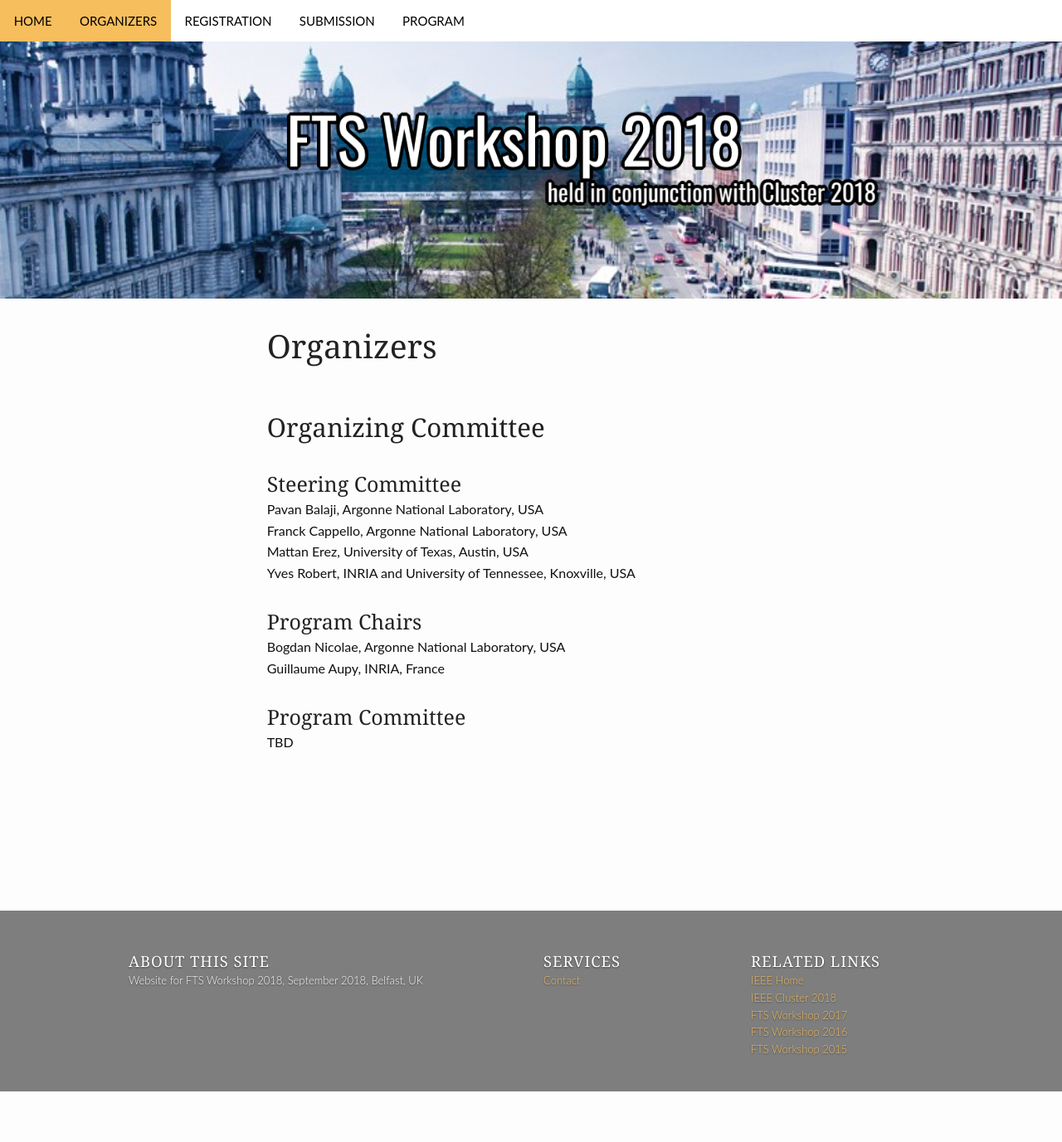
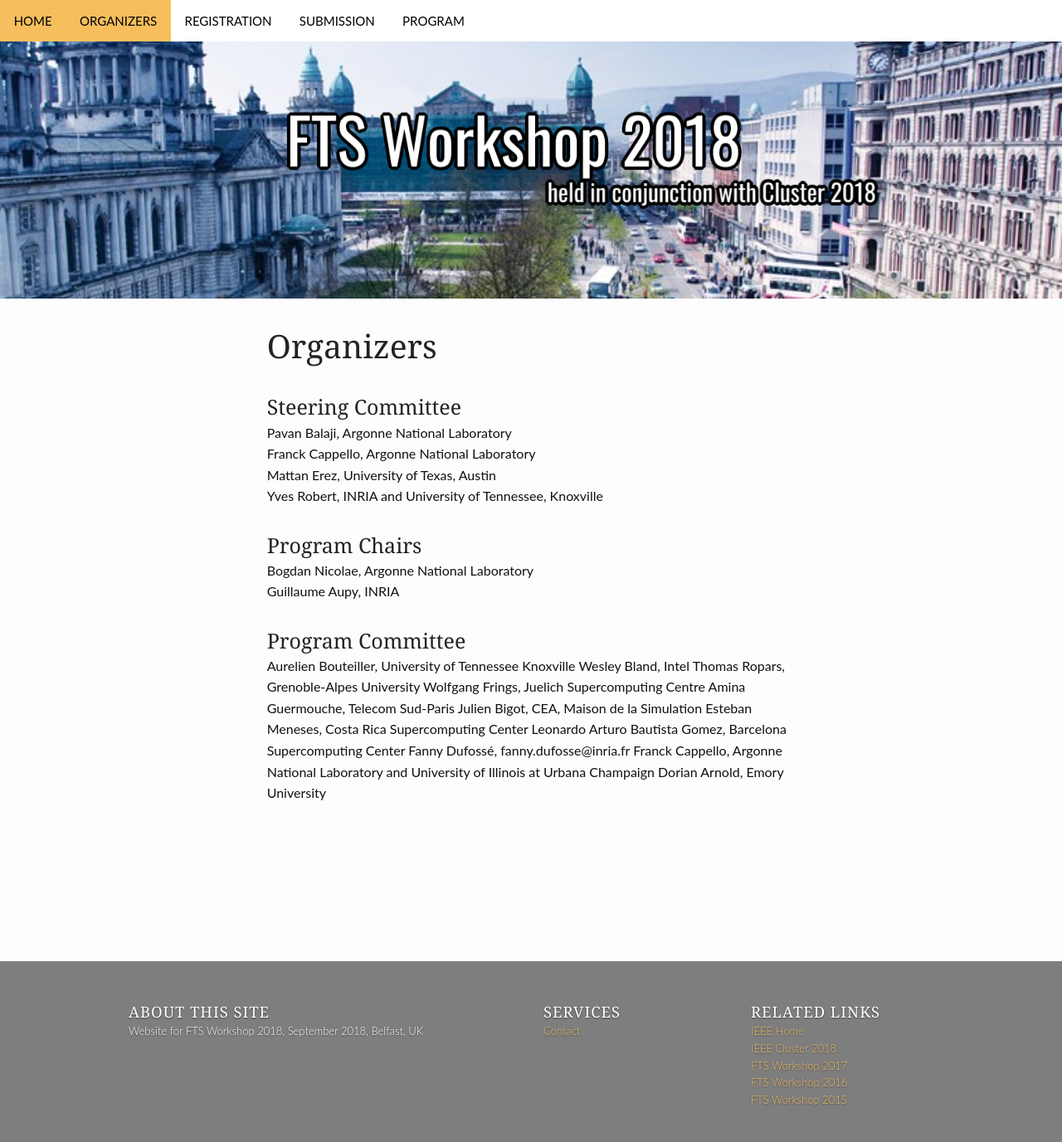
Before and after one commit to fts-workshop/fts17.github.io, a Jekyll site: the page built from organizers.md, in a window 1280 px wide. Shown: the whole page at 83% size. Built offline with Jekyll 4.4.1, drawn with Linux system fonts in a browser that asks for light colours; before the commit the page ends 1316 px from its top, so only the background shows below that.

```diff
--- a/organizers.md
+++ b/organizers.md
@@ -7,19 +7,27 @@ header:
    permalink: "/organizers/"
 ---
 
-<h2>Organizing Committee</h2>
-
 <h3>Steering Committee </h3>
-Pavan Balaji, Argonne National Laboratory, USA<br>
-Franck Cappello, Argonne National Laboratory, USA<br>
-Mattan Erez, University of Texas, Austin, USA<br>
-Yves Robert, INRIA and University of Tennessee, Knoxville, USA
+Pavan Balaji, Argonne National Laboratory<br>
+Franck Cappello, Argonne National Laboratory<br>
+Mattan Erez, University of Texas, Austin<br>
+Yves Robert, INRIA and University of Tennessee, Knoxville
 
 <h3>Program Chairs </h3>
 
-Bogdan Nicolae, Argonne National Laboratory, USA<br>
-Guillaume Aupy, INRIA, France
+Bogdan Nicolae, Argonne National Laboratory<br>
+Guillaume Aupy, INRIA
 
 <h3>Program Committee </h3>
 
-TBD
+Aurelien Bouteiller, University of Tennessee Knoxville
+Wesley Bland, Intel
+Thomas Ropars, Grenoble-Alpes University
+Wolfgang Frings, Juelich Supercomputing Centre
+Amina Guermouche, Telecom Sud-Paris
+Julien Bigot, CEA, Maison de la Simulation
+Esteban Meneses, Costa Rica Supercomputing Center
+Leonardo Arturo Bautista Gomez, Barcelona Supercomputing Center
+Fanny Dufossé, fanny.dufosse@inria.fr
+Franck Cappello, Argonne National Laboratory and University of Illinois at Urbana Champaign
+Dorian Arnold, Emory University
```
Also changed, not shown: submission.md (+3 -3 lines).
